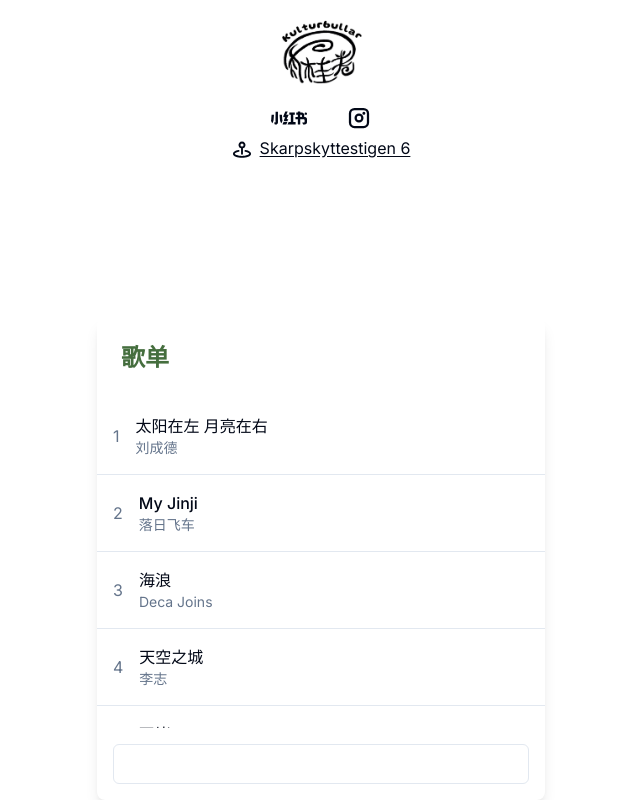
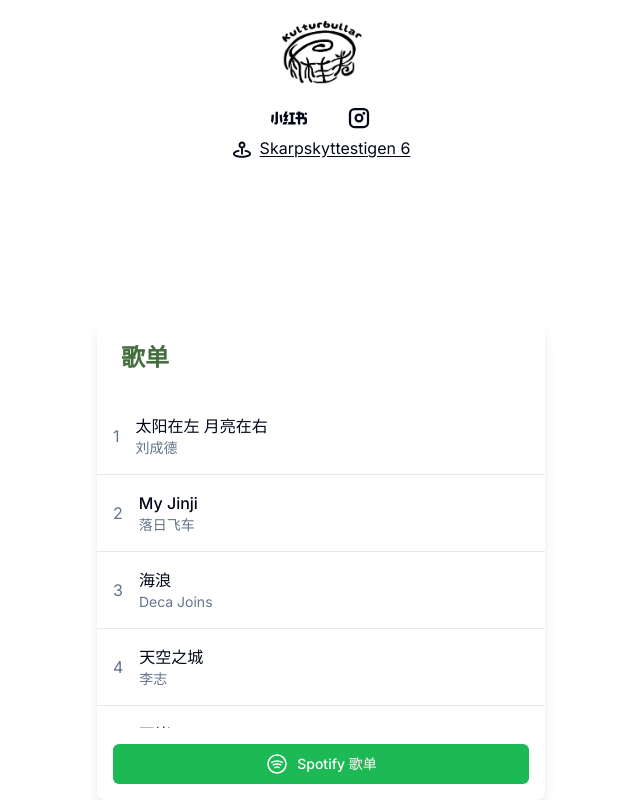
Before and after one commit to cheng-dai/kulturbullar, a Next.js app: page / in a window 1280 px wide. Shown: the whole page, without its empty margins (319-959 px from the left). Built offline with nearby package versions, Linux system fonts and the light colour scheme; a web font is replaced by a local one.

Commit message:
updated button

```diff
--- a/src/components/Playlist.jsx
+++ b/src/components/Playlist.jsx
@@ -74,7 +74,7 @@
       <div className="p-4">
         <a
           className={`${buttonVariants({
-            variant: "outline",
+            variant: "link",
           })} bg-[#1DB954] w-full text-white`}
           href="https://open.spotify.com/playlist/5ubigEtL21vYaoh1akB7BP?si=iQF0H76fRIWMuKc6pdgl6Q"
           target="_blank"
```
